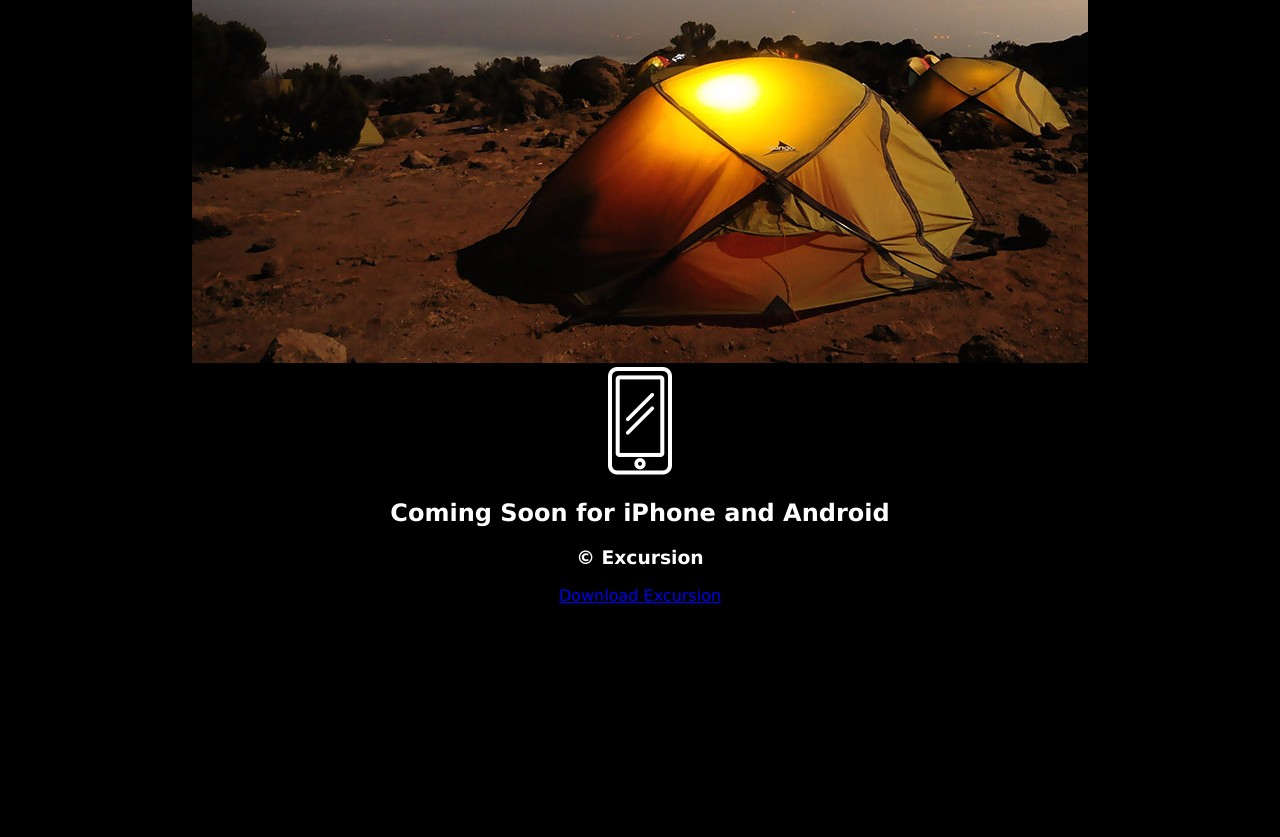
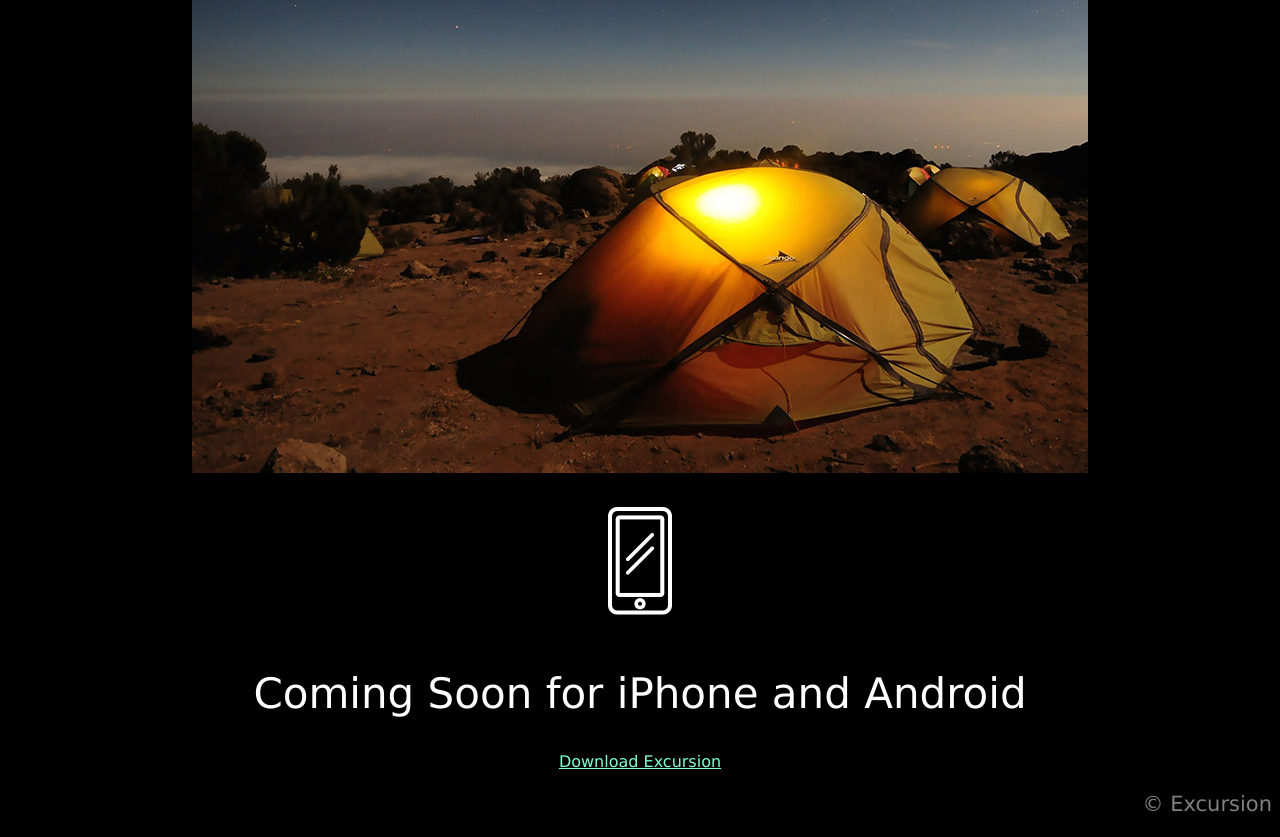
Before and after one commit to Eaguru/excursion, a plain HTML site: page index.html in a window 1280 px wide. Shown: the part 537-1374 px from the top of the page. Before the commit the page ends 1158 px from the top, so only its background shows below. Drawn offline with Linux system fonts and the light colour scheme.

Commit message:
Complete HTML and CSS styling.

```diff
--- a/index.html
+++ b/index.html
@@ -21,20 +21,20 @@
 		<div>
 			<h2>Your personal travel guide</h2>
 			<p>Excursion remembers places you like, and recommends new points of interest around you.</p>
-			<div id="tent">
+			<div>
 				<img src="resources/camp.jpg"/>
 			</div>
 		</div>
 
 		<div>
-			<div id="phone">
+			<div>
 				<img src="resources/phone.png"/>
 			</div>
 			<h2>Coming Soon for iPhone and Android</h2>
-			<h3>© Excursion</h3>
 			<p>
 				<a href="#">Download Excursion</a>
 			</p>
+			<h3 id="copyright">© Excursion</h3>
 		</div>
 	</body>
 	</html>
--- a/resources/css/style.css
+++ b/resources/css/style.css
@@ -4,3 +4,32 @@ body {
 	color: white;
 	font-family: Verdana, serif;
 }
+
+h1 {
+	font-weight: normal;
+	font-size: 50px;
+}
+
+a {
+	color: aquamarine;
+	font-size: 16px;
+}
+
+h2 {
+	font-weight: 300;
+	font-size: 42px;
+}
+
+h3 {
+	font-size: 21px;
+	color: grey;
+}
+
+img {
+	padding: 15px 0;
+}
+
+#copyright {
+	font-weight: normal;
+	text-align: right;
+}
```
